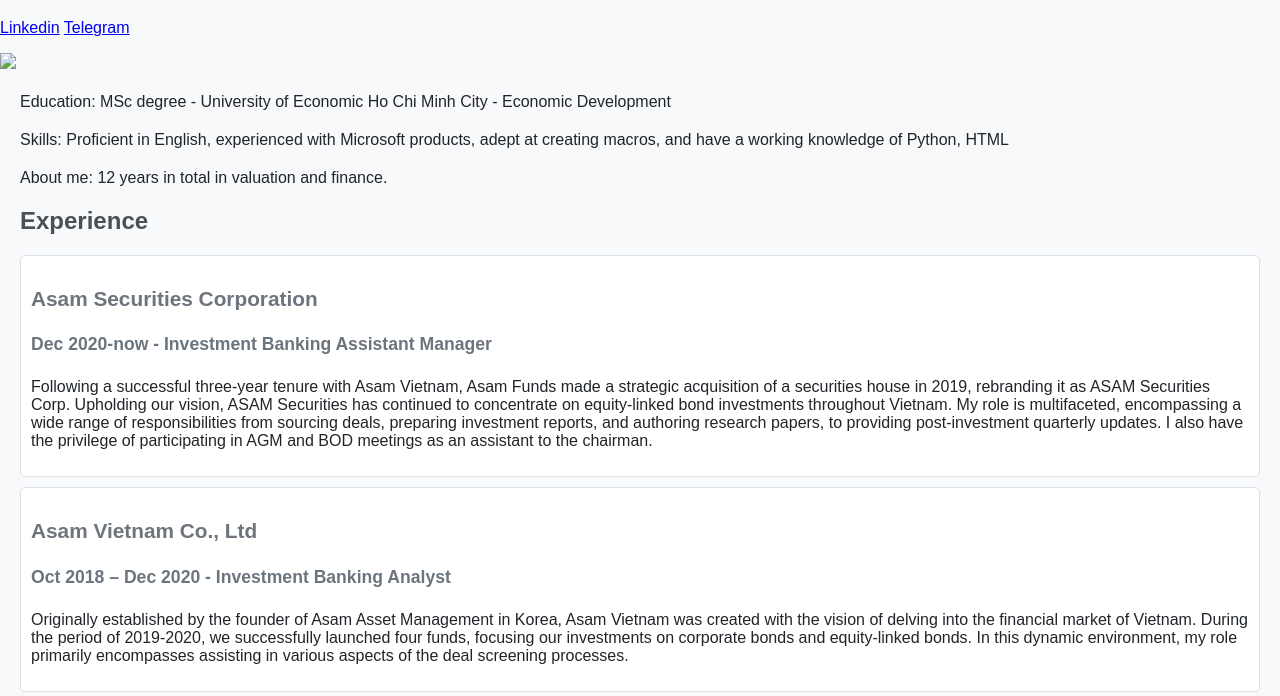
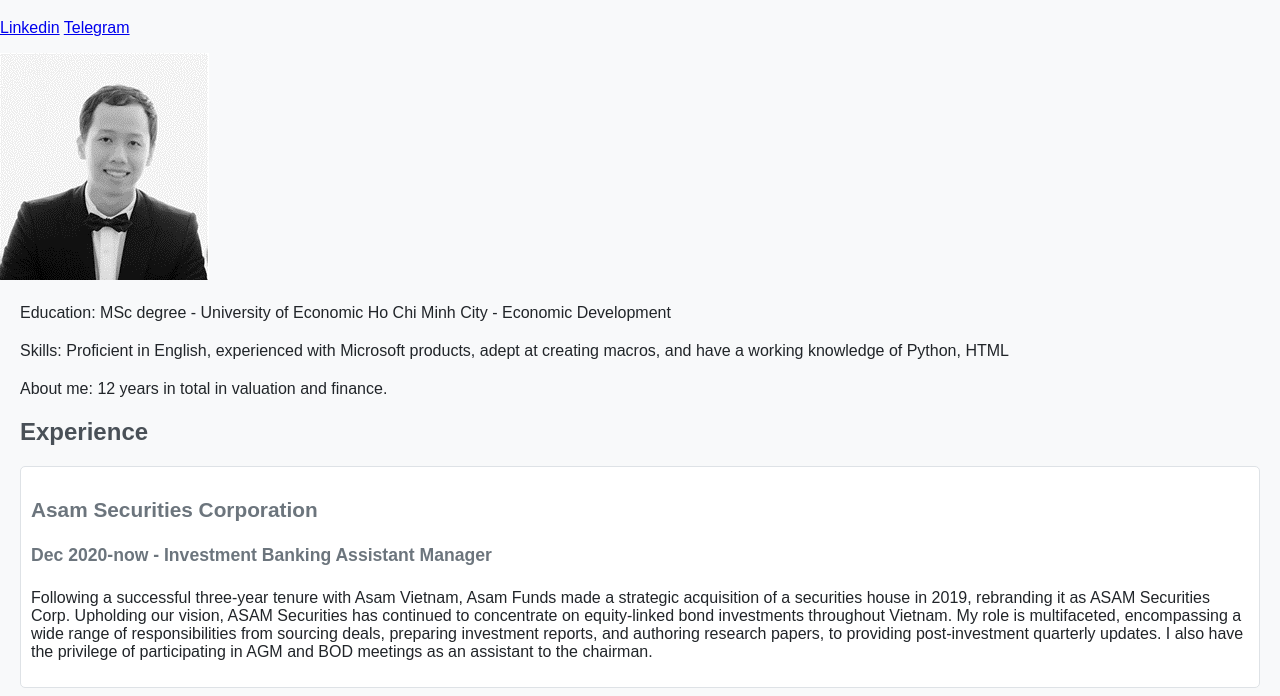
Before and after one commit to phuochaiquach/htmlprofile, a plain HTML site: page index.html in a window 1280 px wide. Shown: the part 61-757 px from the top of the page. Drawn offline with Linux system fonts and the light colour scheme.

Commit message:
Update index.html

```diff
--- a/index.html
+++ b/index.html
@@ -54,7 +54,7 @@
         <a href="https://t.me/HaiQuach">Telegram</a>
     </p>
     <p>
-        <img src="./assets/profile.png"></img>
+        <img src="./profile.png"></img>
     </p>
 
     <div class="section">
```
